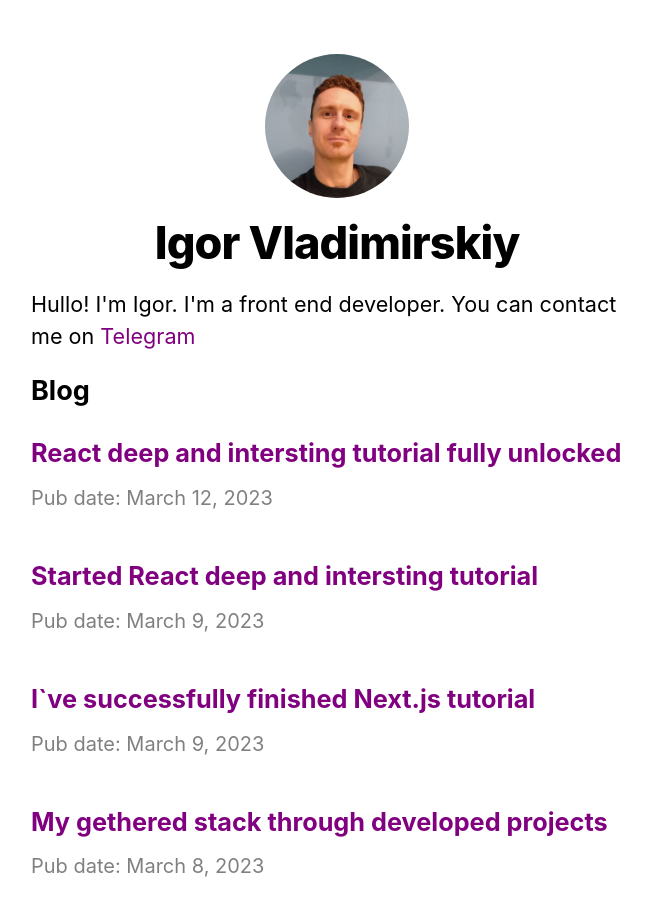
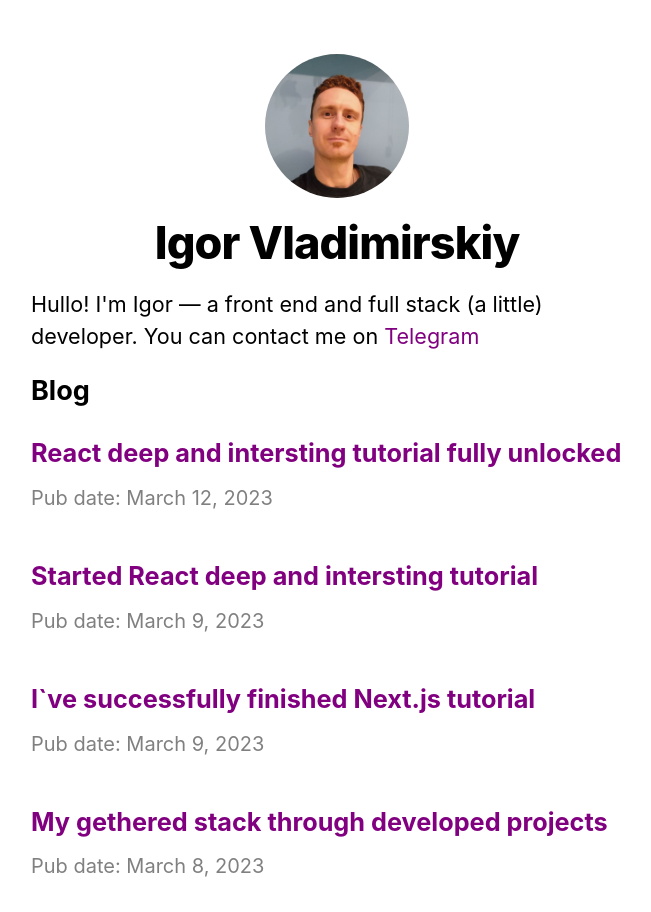
Before and after one commit to letulip/nextjs-blog, a Next.js app: page / in a window 1280 px wide. Shown: the top 912 px of the page, without its empty margins (303-954 px from the left). Built offline with nearby package versions, Linux system fonts and the light colour scheme.

Commit message:
update: index.js layout

```diff
--- a/pages/index.js
+++ b/pages/index.js
@@ -28,11 +28,7 @@ export default function Home({ allPostsData }) {
         />
       </Head>
       <section className={utilStyles.headingMd}>
-        <p>Hullo! I'm Igor. I'm a front end developer. You can contact me on <a href='https://t.me/letulip'>Telegram</a></p>
-        {/* <p>
-          (This is a sample website - you’ll be building a site like this on{' '}
-          <a href="https://nextjs.org/learn">our Next.js tutorial</a>.)
-        </p> */}
+        <p>Hullo! I'm Igor &mdash; a front end and full stack (a little) developer. You can contact me on <a href='https://t.me/letulip'>Telegram</a></p>
       </section>
 
       <section className={`${utilStyles.headingMd} ${utilStyles.padding1px}`}>
```
